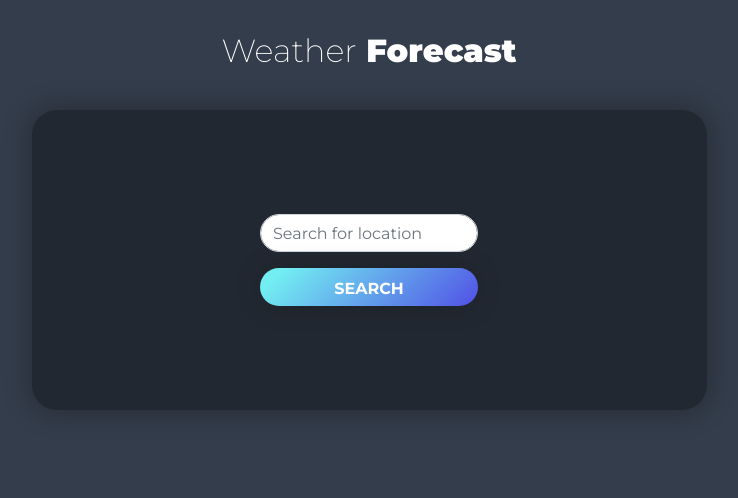
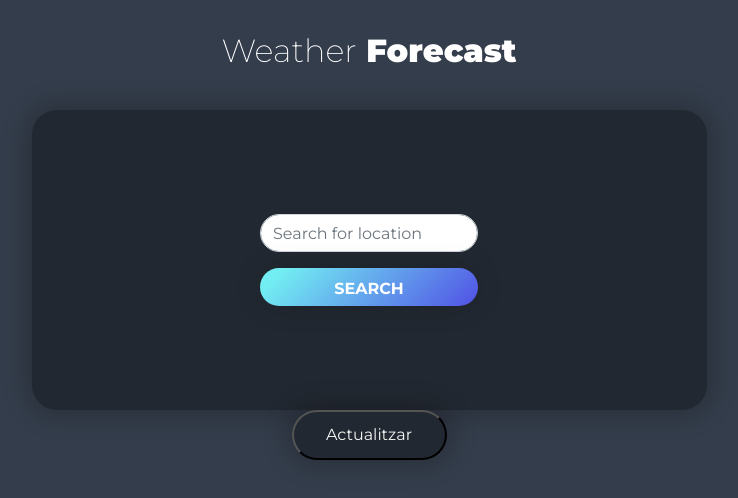
Before and after one commit to manodecristiano/Weather-App, a React (Create React App) app: page / in a window 1280 px wide. Shown: the top 498 px of the page, without its empty margins (271-1009 px from the left). Built offline with nearby package versions, Linux system fonts and the light colour scheme.

Commit message:
Button Refresh

```diff
--- a/src/components/Page/Page.jsx
+++ b/src/components/Page/Page.jsx
@@ -31,8 +31,9 @@ const Page = () => {
             )}
               {/* Forecast */}
               {forecast && <Forecast forecast={forecast}/> }
+              <input className={`${styles.button} position-relative`}type="button" value="Actualitzar" onClick={() => window.location.reload(false)}/>
+        </Fragment>
 
-        </Fragment>
     );
 };
 
--- a/src/components/Page/Page.module.css
+++ b/src/components/Page/Page.module.css
@@ -12,3 +12,19 @@
     max-width: 675px;
     min-height: 300px;
 }
+
+.button {
+    display: flex;
+    align-items: center;
+    justify-content: center;
+    margin: 0 auto;
+    border-radius: var(--main-border-radius);
+
+    box-shadow: 0 0 24px 7px rgba(0, 0, 0, 0.2);
+    background-color: var(--bg-color--card);
+    color: whitesmoke;
+
+    width: 155%;
+    max-width: 155px;
+    min-height: 50px;
+}
```
